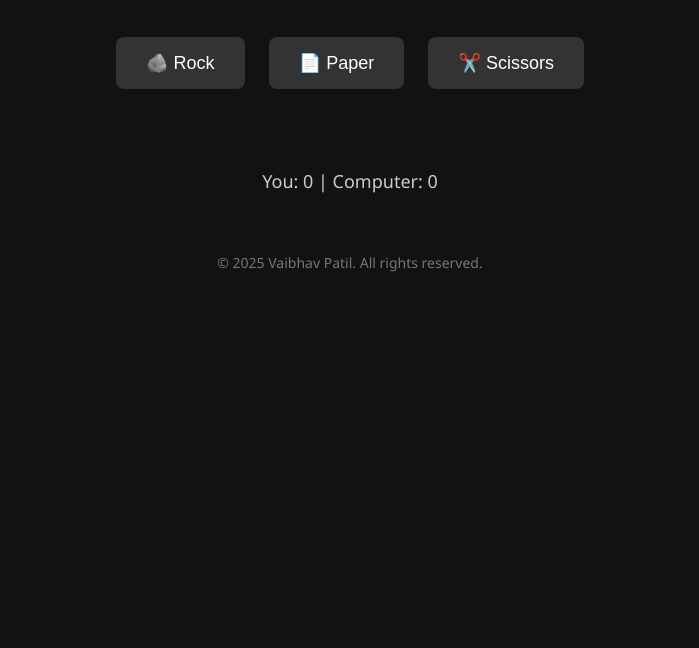
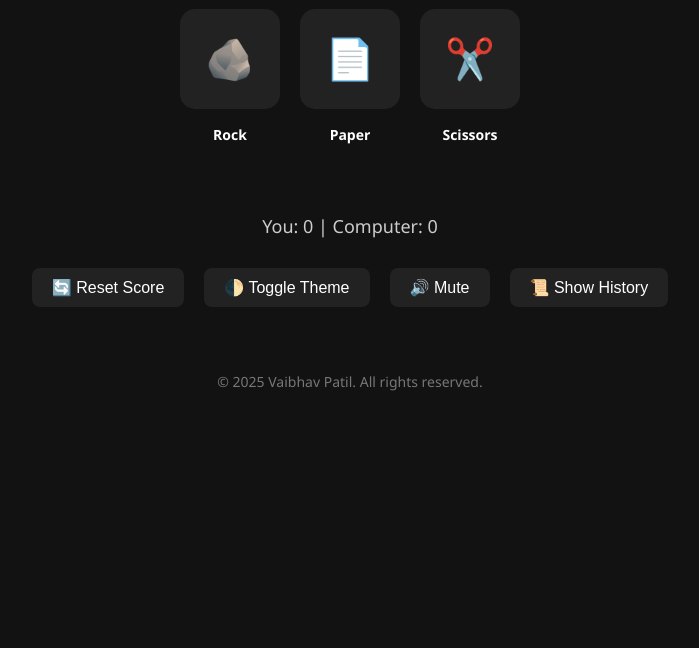
Before and after one commit to patil-vaibhav-code/rock-paper-scissors, a plain HTML site: page index.html in a window 1280 px wide. Shown: the part 152-800 px from the top of the page, without its empty margins (290-989 px from the left). Drawn offline with Linux system fonts and the light colour scheme.

Commit message:
Update index.html
Enhanced game with:

 Mute/Unmute button
 Game History toggled via a button
 Improved layout and accessibility
 Your name featured prominently
 Background music + click sound

```diff
--- a/index.html
+++ b/index.html
@@ -5,17 +5,33 @@
   <meta name="viewport" content="width=device-width, initial-scale=1.0" />
   <title>Rock Paper Scissors - By Vaibhav Patil</title>
   <style>
-    body {
-      background-color: #121212;
-      font-family: 'Segoe UI', Tahoma, Geneva, Verdana, sans-serif;
-      color: #ffffff;
-      text-align: center;
-      padding: 50px 20px;
+    :root {
+      --bg-color: #121212;
+      --text-color: #ffffff;
+      --button-bg: #222;
+      --button-hover: #00d4ff;
+      --result-win: #00ffab;
+      --result-lose: #ff4c4c;
+      --result-tie: #f0c674;
     }
 
-    h1 {
-      margin-bottom: 5px;
+    body.light {
+      --bg-color: #f0f0f0;
+      --text-color: #000000;
+      --button-bg: #dddddd;
+      --button-hover: #222;
     }
+
+    body {
+      background-color: var(--bg-color);
+      color: var(--text-color);
+      font-family: 'Segoe UI', Tahoma, Geneva, Verdana, sans-serif;
+      text-align: center;
+      padding: 40px 20px;
+      transition: background 0.4s, color 0.4s;
+    }
+
+    h1 { margin-bottom: 5px; }
 
     p.subtitle {
       color: #aaaaaa;
@@ -23,24 +39,48 @@
     }
 
     .choices {
-      margin-top: 30px;
+      margin: 30px auto 10px;
+      display: flex;
+      justify-content: center;
+      flex-wrap: wrap;
+      gap: 20px;
+    }
+
+    .choice {
+      display: flex;
+      flex-direction: column;
+      align-items: center;
     }
 
     .choices button {
-      padding: 15px 30px;
-      margin: 10px;
-      font-size: 18px;
-      background-color: #333;
-      color: white;
+      font-size: 40px;
+      padding: 20px;
+      width: 100px;
+      height: 100px;
       border: none;
-      border-radius: 8px;
+      border-radius: 15px;
+      background-color: var(--button-bg);
+      color: var(--text-color);
       cursor: pointer;
-      transition: 0.2s ease;
+      transition: transform 0.2s ease, background 0.3s;
+      animation: float 2s ease-in-out infinite;
     }
 
     .choices button:hover {
-      background-color: #00d4ff;
-      color: #000;
+      background-color: var(--button-hover);
+      color: black;
+    }
+
+    .label {
+      margin-top: 8px;
+      font-weight: bold;
+      font-size: 14px;
+      color: var(--text-color);
+    }
+
+    @keyframes float {
+      0%, 100% { transform: translateY(0); }
+      50% { transform: translateY(-8px); }
     }
 
     #result {
@@ -49,22 +89,42 @@
       min-height: 30px;
     }
 
-    #result.win {
-      color: #00ffab;
-    }
-
-    #result.lose {
-      color: #ff4c4c;
-    }
-
-    #result.tie {
-      color: #f0c674;
-    }
+    #result.win { color: var(--result-win); }
+    #result.lose { color: var(--result-lose); }
+    #result.tie  { color: var(--result-tie); }
 
     #score {
       margin-top: 10px;
       font-size: 18px;
       color: #cccccc;
+    }
+
+    #history-container {
+      margin-top: 20px;
+      display: none;
+    }
+
+    .btn-group {
+      margin-top: 25px;
+      display: flex;
+      justify-content: center;
+      flex-wrap: wrap;
+      gap: 10px;
+    }
+
+    .btn-group button {
+      margin: 5px;
+      padding: 10px 20px;
+      font-size: 16px;
+      background: var(--button-bg);
+      border: none;
+      border-radius: 8px;
+      color: var(--text-color);
+      cursor: pointer;
+    }
+
+    .btn-group button:hover {
+      background: var(--button-hover);
     }
 
     footer {
@@ -80,36 +140,66 @@
   <p class="subtitle">A fun browser game by <strong>Vaibhav Patil</strong></p>
 
   <div class="choices">
-    <button onclick="play('rock')">🪨 Rock</button>
-    <button onclick="play('paper')">📄 Paper</button>
-    <button onclick="play('scissors')">✂️ Scissors</button>
+    <div class="choice">
+      <button onclick="play('rock')">🪨</button>
+      <div class="label">Rock</div>
+    </div>
+    <div class="choice">
+      <button onclick="play('paper')">📄</button>
+      <div class="label">Paper</div>
+    </div>
+    <div class="choice">
+      <button onclick="play('scissors')">✂️</button>
+      <div class="label">Scissors</div>
+    </div>
   </div>
 
   <div id="result"></div>
   <div id="score">You: 0 | Computer: 0</div>
 
-  <!-- Sound Effect -->
+  <div class="btn-group">
+    <button onclick="resetScore()">🔄 Reset Score</button>
+    <button onclick="toggleTheme()">🌓 Toggle Theme</button>
+    <button onclick="toggleMute()" id="muteBtn">🔊 Mute</button>
+    <button onclick="toggleHistory()">📜 Show History</button>
+  </div>
+
+  <div id="history-container">
+    <div id="history"></div>
+  </div>
+
   <audio id="click-sound" src="https://www.soundjay.com/button/beep-07.wav" preload="auto"></audio>
+  <audio id="bg-music" src="https://www.bensound.com/bensound-music/bensound-ukulele.mp3" loop></audio>
 
   <footer>© 2025 Vaibhav Patil. All rights reserved.</footer>
 
   <script>
     let userScore = 0;
     let computerScore = 0;
+    const historyList = [];
+    let isMuted = false;
+
+    document.body.addEventListener('click', () => {
+      const music = document.getElementById('bg-music');
+      if (music.paused && !isMuted) music.play();
+    }, { once: true });
 
     function play(userChoice) {
       const clickSound = document.getElementById('click-sound');
       const resultEl = document.getElementById('result');
       const scoreEl = document.getElementById('score');
+      const historyEl = document.getElementById('history');
 
-      clickSound.currentTime = 0;
-      clickSound.play();
+      if (!isMuted) {
+        clickSound.currentTime = 0;
+        clickSound.play();
+      }
 
       const choices = ['rock', 'paper', 'scissors'];
-      const computerChoice = choices[Math.floor(Math.random() * choices.length)];
+      const computerChoice = choices[Math.floor(Math.random() * 3)];
 
       let resultText = '';
-      resultEl.className = ''; // reset class
+      resultEl.className = '';
 
       if (userChoice === computerChoice) {
         resultText = `🤝 It's a tie! You both chose ${userChoice}.`;
@@ -130,6 +220,40 @@
 
       resultEl.textContent = resultText;
       scoreEl.textContent = `You: ${userScore} | Computer: ${computerScore}`;
+
+      historyList.unshift(resultText);
+      document.getElementById('history').innerHTML = `<strong>Game History:</strong><br>` + historyList.slice(0, 5).map(h => '• ' + h).join('<br>');
+    }
+
+    function resetScore() {
+      userScore = 0;
+      computerScore = 0;
+      historyList.length = 0;
+      document.getElementById('score').textContent = `You: 0 | Computer: 0`;
+      document.getElementById('result').textContent = '';
+      document.getElementById('result').className = '';
+      document.getElementById('history').innerHTML = '';
+      document.getElementById('history-container').style.display = 'none';
+    }
+
+    function toggleTheme() {
+      document.body.classList.toggle('light');
+    }
+
+    function toggleMute() {
+      const bgMusic = document.getElementById('bg-music');
+      isMuted = !isMuted;
+      document.getElementById('muteBtn').textContent = isMuted ? '🔇 Unmute' : '🔊 Mute';
+      if (isMuted) {
+        bgMusic.pause();
+      } else {
+        bgMusic.play();
+      }
+    }
+
+    function toggleHistory() {
+      const container = document.getElementById('history-container');
+      container.style.display = (container.style.display === 'none') ? 'block' : 'none';
     }
   </script>
 
```
